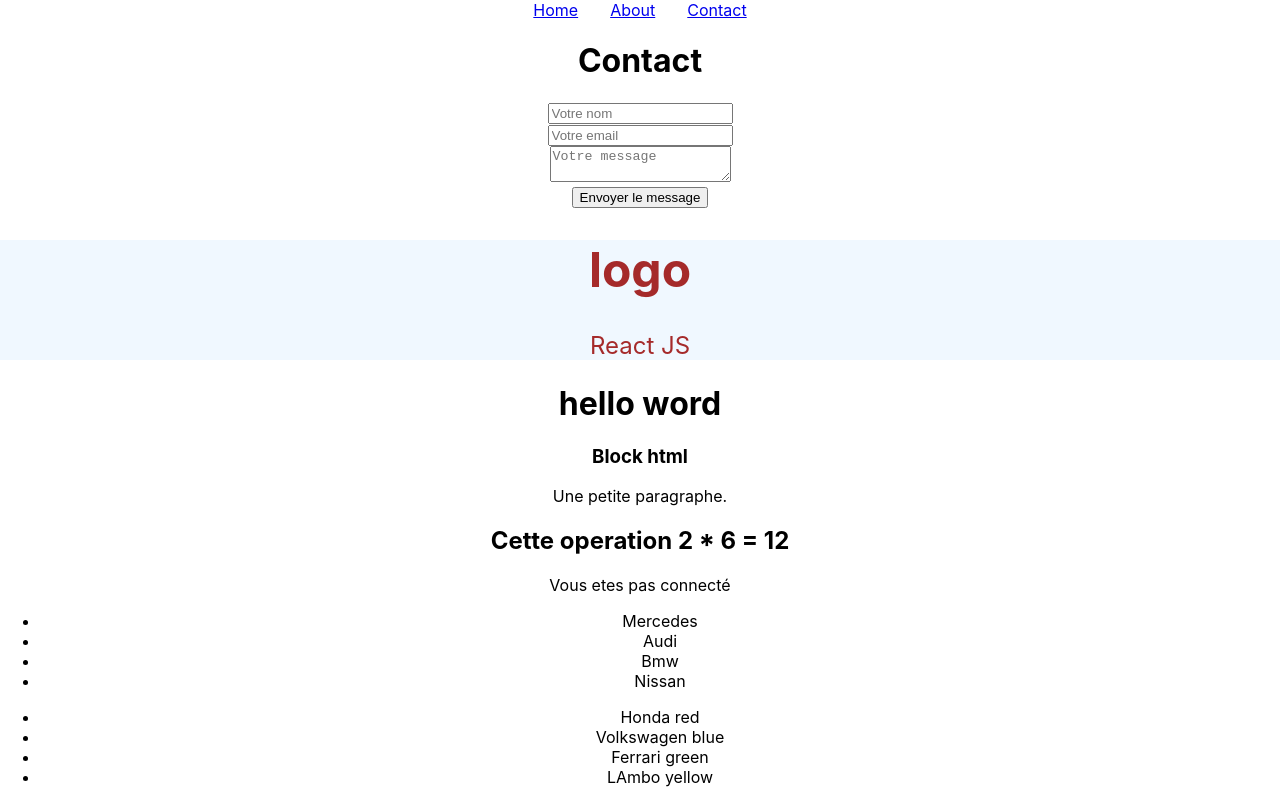
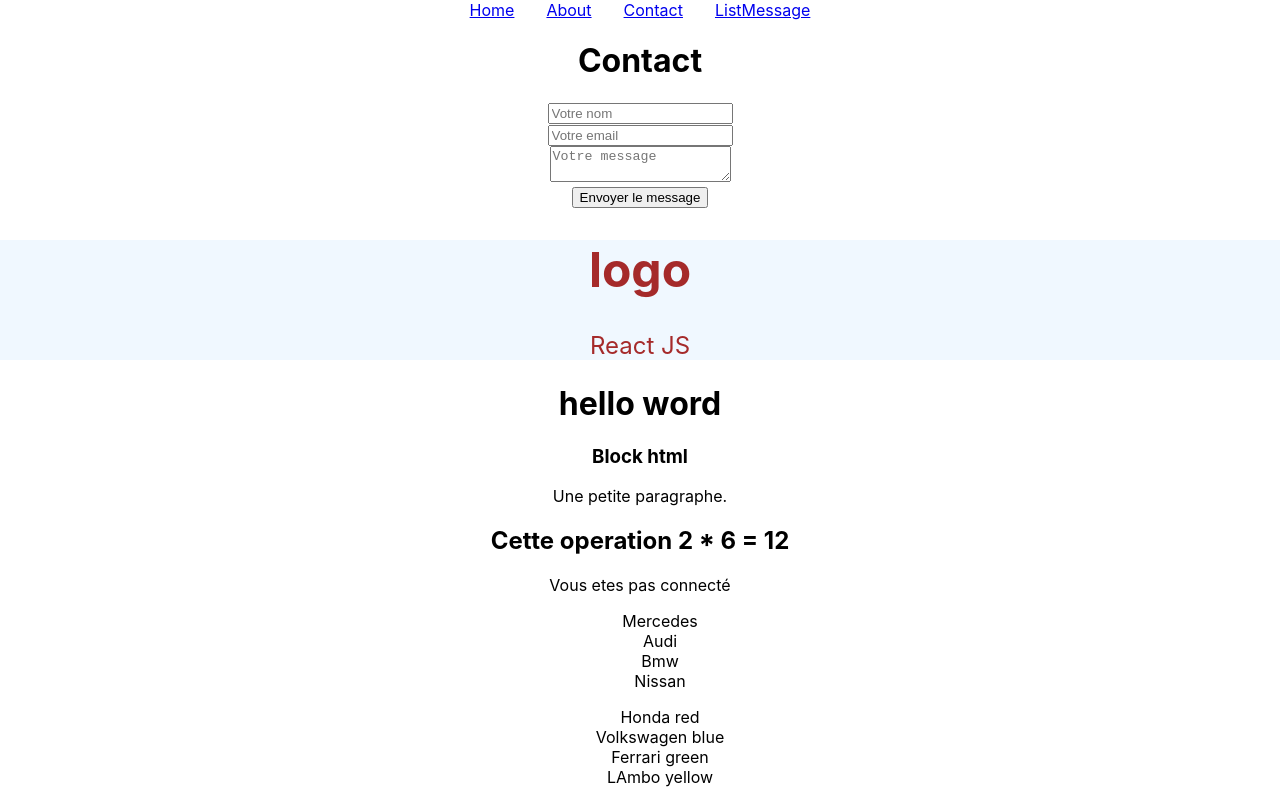
Before and after one commit to BouazziH/Ceppic-React, a React (Create React App) app: page /contact in a window 1280 px wide. Shown: the top 800 px of the page. Built offline with nearby package versions, Linux system fonts and the light colour scheme; no server answers.

Commit message:
ajout de server axios et le fichier json et l'afficher d'une une liste on utilisant map

```diff
--- a/package.json
+++ b/package.json
@@ -18,7 +18,8 @@
     "start": "react-scripts start",
     "build": "react-scripts build",
     "test": "react-scripts test",
-    "eject": "react-scripts eject"
+    "eject": "react-scripts eject",
+    "contact-server": "npx json-server --port 4000 --watch ./src/data/dbContact.json"
   },
   "eslintConfig": {
     "extends": [
--- a/src/App.js
+++ b/src/App.js
@@ -11,6 +11,7 @@ import About from "./pages/About";
 import Contact from "./pages/ContactForm";
 import Home from "./pages/Home";
 import NotFound from "./pages/NotFound";
+import ListMessage from "./pages/ListMessage";
 
 
 function App() {
@@ -47,6 +48,7 @@ function App() {
         <Route path="/" element={<Home />} />
         <Route path="about" element={<About />} />
         <Route path="contact" element={<Contact />} />
+        <Route path="list" element={<ListMessage />} />
         <Route path="*" element={<NotFound />} />
       </Routes>
       <Header title="logo" text="React JS" />
--- a/src/components/Nav.js
+++ b/src/components/Nav.js
@@ -7,6 +7,7 @@ export default function Nav() {
 <Link to="/">Home</Link>
 <Link to="about">About</Link>
 <Link to="contact">Contact</Link>
+<Link to="list">ListMessage</Link>
 </nav>
 </>
 );
--- a/src/data/dbContact.json
+++ b/src/data/dbContact.json
@@ -1,12 +1,28 @@
-
 {
-"contacts": [
-
+  "contacts": [
     {
-"nom":"",
-"email":"",
-"message":"",
-"id":1
+      "nom": "",
+      "email": "",
+      "message": "",
+      "id": 1
+    },
+    {
+      "nom": "Hamza",
+      "email": "bouazzicdi@gmail.com",
+      "message": "hello!!!",
+      "id": 2
+    },
+    {
+      "nom": "Bouazzi",
+      "email": "aaa@tt.fr",
+      "message": "Message",
+      "id": 3
+    },
+    {
+      "nom": "toto",
+      "email": "toto@gmail.com",
+      "message": "Hi toto",
+      "id": 4
     }
-]
+  ]
 }
--- a/src/pages/ContactForm.jsx
+++ b/src/pages/ContactForm.jsx
@@ -1,29 +1,34 @@
+import axios from "axios";
 import { useState } from "react";
 
 export default function Contact() {
   const [nom, setNom] = useState();
   const [email, setEmail] = useState();
   const [message, setMessage] = useState();
-const [submitted, setSubmitted] = useState(false);
+  const [submitted, setSubmitted] = useState(false);
 
-const handelSubmit = (event) => {
-    /* c'est pour dire au formulaire ne pas recharger la page preventDefault() */
+  const handelSubmit = (event) => {
+    /* c'est pour dire au formulaire ne pas recharger la page on utilisant  preventDefault() */
     event.preventDefault();
-    const contacts = {nom,email,message};
-    console.log(contacts);
+    const contacts = { nom, email, message };
+    //console.log(contacts);
+axios.post("http://localhost:4000/contacts",contacts).then((reponse) =>{
+    console.log(reponse);
     setSubmitted(true);
-}
-if(submitted){
-    return(
-        <>
-        <p>
-            Merci de votre message.
-        </p>
-        </>
-    )
-}
+} )
+.catch((error) => {
+    console.log(error);
+});
 
 
+  };
+  if (submitted) {
+    return (
+      <>
+        <p>Merci de votre message.</p>
+      </>
+    );
+  }
 
   return (
     <div className="contact">
--- /dev/null
+++ b/src/pages/ListContacts.css
@@ -0,0 +1,7 @@
+table{
+    border: 1px black solid;
+
+}
+ul{
+    list-style: none;
+}
--- /dev/null
+++ b/src/pages/ListMessage.jsx
@@ -0,0 +1,25 @@
+import "./ListContacts.css";
+import x from "../data/dbContact.json";
+export default function ListMessage() {
+  return (
+    <div>
+      <h1>la liste des messages.</h1>
+      <ul>
+        {x.contacts.map((contact) => (
+          <li key={contact.id}>
+            <table>
+              <tr>
+                <td>Nom</td>
+                <td>Message</td>
+              </tr>
+              <tr>
+                <td>{contact.nom}</td>
+                <td>{contact.message}</td>
+              </tr>
+            </table>
+          </li>
+        ))}
+      </ul>
+    </div>
+  );
+}
```
Also changed, not shown: db-1660726960073.json (added, +19 -0 lines), .srcdatadbcontact.json (added).
